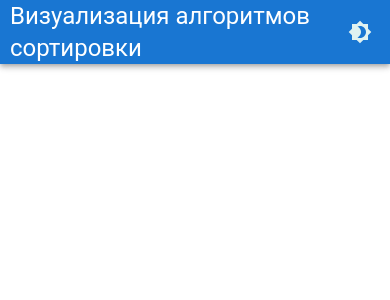
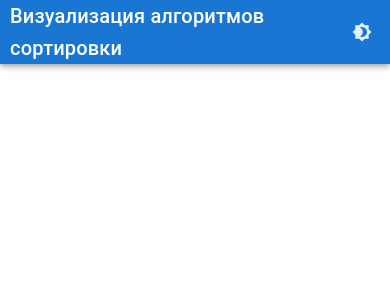
Before and after one commit to avramenkomy/sorting_algorithms, a React (Create React App) app: page / in a window 390 px wide. Shown: the top 300 px of the page. Built offline with nearby package versions, Linux system fonts and the light colour scheme.

Commit message:
WIP: add responsive media query

```diff
--- a/src/components/Header/index.js
+++ b/src/components/Header/index.js
@@ -1,6 +1,6 @@
 import React from 'react';
 
-import { AppBar, Typography } from '@mui/material';
+import { AppBar, Typography, useMediaQuery } from '@mui/material';
 import { styled } from '@mui/material/styles';
 
 import ThemeToggle from '../ThemeToggle';
@@ -19,14 +19,17 @@ const StyledAppBar = styled(AppBar)`
 
 
 function Header() {
+  const min550px = useMediaQuery('(max-width:550px)');
+  const variant = min550px ? 'h6' : 'h5';
+  const fontSize = min550px ? 'small' : null;
 
   return (
     <StyledAppBar position="static" component="header">
-      <Typography component="h1" variant="h5" style={{ flexGrow: 1 }}>
+      <Typography component="h1" variant={`${variant}`} style={{ flexGrow: 1 }}>
         Визуализация алгоритмов сортировки
       </Typography>
 
-      <ThemeToggle />
+      <ThemeToggle fontSize={fontSize} />
     </StyledAppBar>
   )
 }
--- a/src/components/ThemeToggle/index.js
+++ b/src/components/ThemeToggle/index.js
@@ -10,7 +10,7 @@ import { teal } from '@mui/material/colors';
 
 
 
-function ThemeToggle() {
+function ThemeToggle({fontSize}) {
   const theme = useSelector(state => state.theme.mode);
   const dispatch = useDispatch();
 
@@ -23,8 +23,8 @@ function ThemeToggle() {
   return (
     <IconButton onClick={handleThemeOnChange}>
       {theme === 'light'
-        ? <Brightness4Icon sx={{ color: teal[50]}} />
-        : <Brightness7Icon sx={{ color: teal[50]}} />
+        ? <Brightness4Icon sx={{ color: teal[50]}} fontSize={`${fontSize}`} />
+        : <Brightness7Icon sx={{ color: teal[50]}} fontSize={`${fontSize}`} />
       }
     </IconButton>
   )
```
